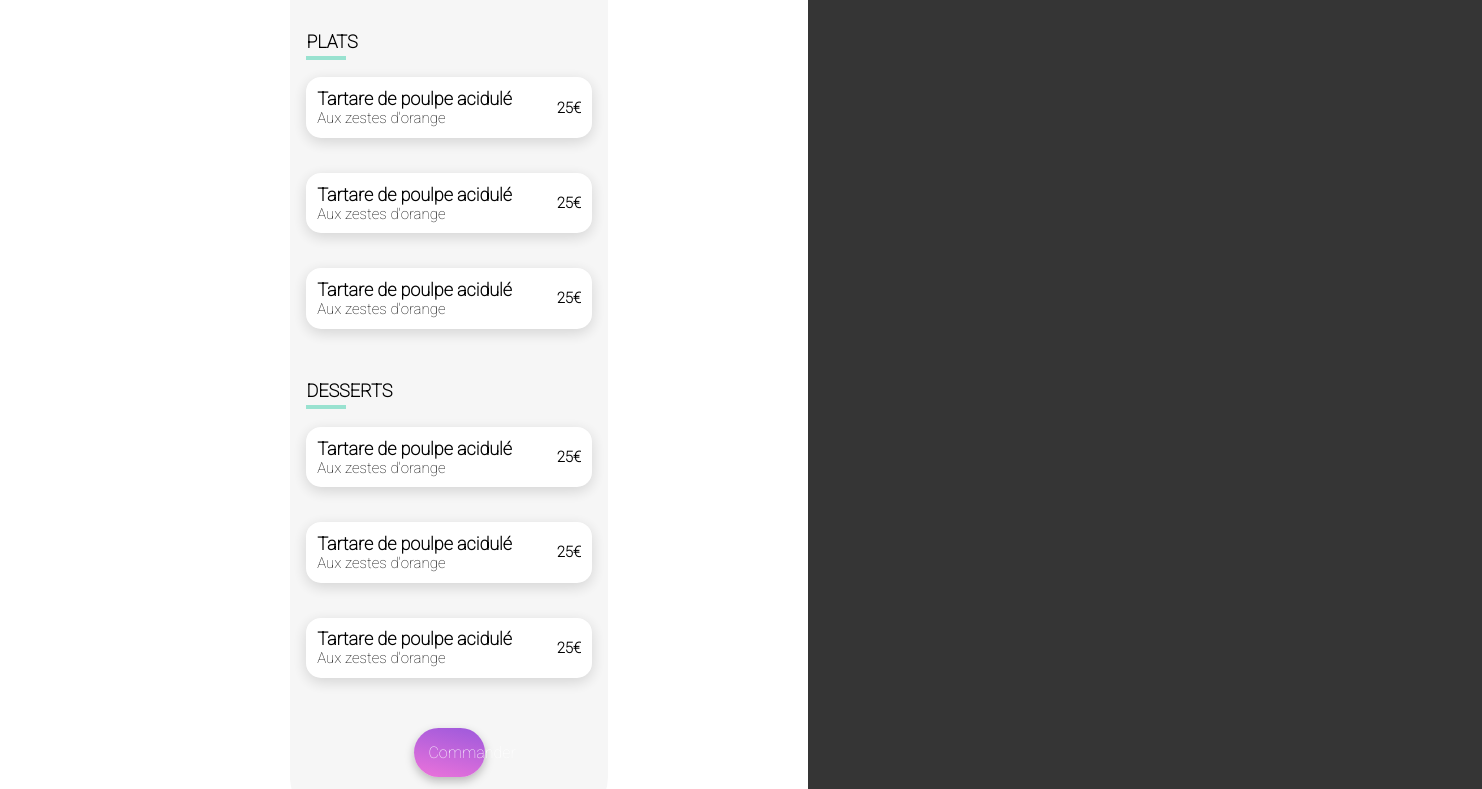
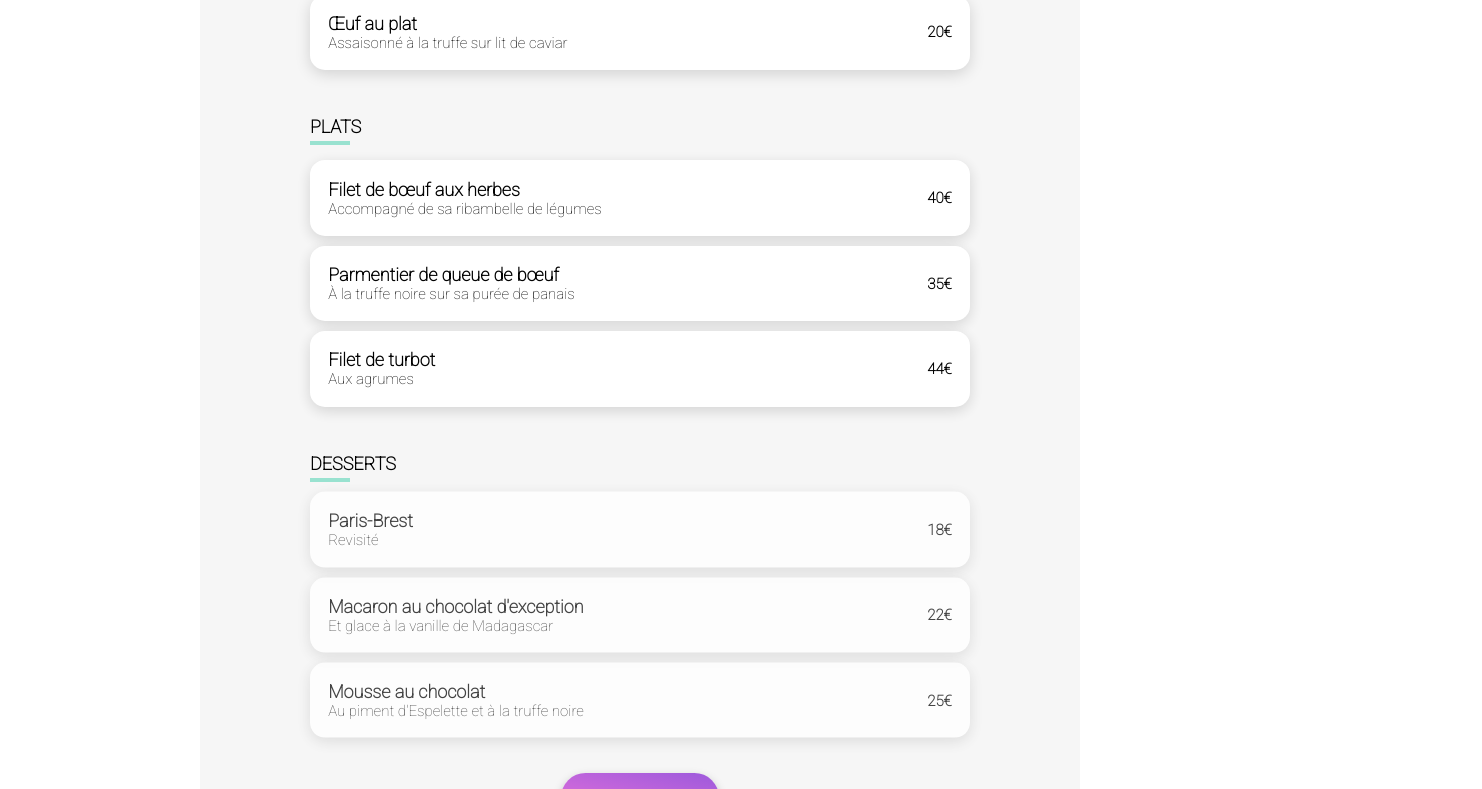
Before and after one commit to 0shirase/P4_OhMyFood-main, a website: page restaurants/a-la-francaise.html in a window 1280 px wide. Shown: the part 905-1694 px from the top of the page, 1482 px wide, since content can reach past the window. Drawn offline with Linux system fonts and the light colour scheme.

Commit message:
modifications de la max width 1440, padding btn et pages restaurants, animations de l'apparition des cards

```diff
--- a/restaurants/a-la-francaise.html
+++ b/restaurants/a-la-francaise.html
@@ -15,6 +15,7 @@
 </head>
 
 <body>
+    <section class="main-container">
         <header class="header">
             <a href="../index.html">
                 <i class="fa-solid fa-arrow-left header-arrow" aria-hidden="true"></i>
@@ -26,9 +27,9 @@
                 <img class="restaurants-img" src="../assets/images/restaurants/toa-heftiba-DQKerTsQwi0-unsplash.jpg"
                     alt="Image d'un plat">
             </div>
-        <section class="main-container">
+            <div class="main-menu">
                 <div class="menu-header">
-                <h1 class="section-title">À la française </h1>
+                    <h1 class="section-title">La palette du goût</h1>
                     <div class="menu-heart">
                         <i class="fa-regular fa-heart heart-empty"></i>
                         <i class="fa-solid fa-heart heart-full"></i>
@@ -36,12 +37,12 @@
                 </div>
                 <section class="entree">
                     <h3 class="title">ENTRÉES</h3>
-                <div class="menu-categories">
+                    <div class="entree-card">
                         <div class="card">
                             <div class="card-content">
                                 <div class="card-description">
-                                <h4>Tartare de poulpe acidulé</h4>
-                                <p>Aux zestes d'orange</p>
+                                    <h4>Fricassée d'escargots</h4>
+                                    <p>Au piment d'Espelette</p>
                                 </div>
                                 <div class="card-price">
                                     <p>25€</p>
@@ -52,11 +53,11 @@
                         <div class="card">
                             <div class="card-content">
                                 <div class="card-description">
-                                <h4>Tartare de poulpe acidulé</h4>
-                                <p>Aux zestes d'orange</p>
+                                    <h4>Foie gras de canard mi-cuit</h4>
+                                    <p>Et ses copeaux de truffe noire</p>
                                 </div>
                                 <div class="card-price">
-                                <p>25€</p>
+                                    <p>35€</p>
                                 </div>
                             </div>
                             <div class="card-checkout"></div>
@@ -64,11 +65,11 @@
                         <div class="card">
                             <div class="card-content">
                                 <div class="card-description">
-                                <h4>Tartare de poulpe acidulé</h4>
-                                <p>Aux zestes d'orange</p>
+                                    <h4>Œuf au plat</h4>
+                                    <p>Assaisonné à la truffe sur lit de caviar</p>
                                 </div>
                                 <div class="card-price">
-                                <p>25€</p>
+                                    <p>20€</p>
                                 </div>
                             </div>
                             <div class="card-checkout"></div>
@@ -77,15 +78,15 @@
                 </section>
                 <section class="plats">
                     <h2 class="title">PLATS</h2>
-                <div class="menu-categories">
+                    <div class="plats-card">
                         <div class="card">
                             <div class="card-content">
                                 <div class="card-description">
-                                <h4>Tartare de poulpe acidulé</h4>
-                                <p>Aux zestes d'orange</p>
+                                    <h4>Filet de bœuf aux herbes</h4>
+                                    <p>Accompagné de sa ribambelle de légumes</p>
                                 </div>
                                 <div class="card-price">
-                                <p>25€</p>
+                                    <p>40€</p>
                                 </div>
                             </div>
                             <div class="card-checkout"></div>
@@ -93,11 +94,11 @@
                         <div class="card">
                             <div class="card-content">
                                 <div class="card-description">
-                                <h4>Tartare de poulpe acidulé</h4>
-                                <p>Aux zestes d'orange</p>
+                                    <h4>Parmentier de queue de bœuf</h4>
+                                    <p>À la truffe noire sur sa purée de panais</p>
                                 </div>
                                 <div class="card-price">
-                                <p>25€</p>
+                                    <p>35€</p>
                                 </div>
                             </div>
                             <div class="card-checkout"></div>
@@ -105,11 +106,11 @@
                         <div class="card">
                             <div class="card-content">
                                 <div class="card-description">
-                                <h4>Tartare de poulpe acidulé</h4>
-                                <p>Aux zestes d'orange</p>
+                                    <h4>Filet de turbot</h4>
+                                    <p>Aux agrumes</p>
                                 </div>
                                 <div class="card-price">
-                                <p>25€</p>
+                                    <p>44€</p>
                                 </div>
                             </div>
                             <div class="card-checkout"></div>
@@ -118,15 +119,15 @@
                 </section>
                 <section class="desserts">
                     <h2 class="title">DESSERTS</h2>
-                <div class="menu-categories">
+                    <div class="dessert-card">
                         <div class="card">
                             <div class="card-content">
                                 <div class="card-description">
-                                <h4>Tartare de poulpe acidulé</h4>
-                                <p>Aux zestes d'orange</p>
+                                    <h4>Paris-Brest</h4>
+                                    <p>Revisité</p>
                                 </div>
                                 <div class="card-price">
-                                <p>25€</p>
+                                    <p>18€</p>
                                 </div>
                             </div>
                             <div class="card-checkout"></div>
@@ -134,11 +135,11 @@
                         <div class="card">
                             <div class="card-content">
                                 <div class="card-description">
-                                <h4>Tartare de poulpe acidulé</h4>
-                                <p>Aux zestes d'orange</p>
+                                    <h4>Macaron au chocolat d'exception </h4>
+                                    <p>Et glace à la vanille de Madagascar</p>
                                 </div>
                                 <div class="card-price">
-                                <p>25€</p>
+                                    <p>22€</p>
                                 </div>
                             </div>
                             <div class="card-checkout"></div>
@@ -146,8 +147,8 @@
                         <div class="card">
                             <div class="card-content">
                                 <div class="card-description">
-                                <h4>Tartare de poulpe acidulé</h4>
-                                <p>Aux zestes d'orange</p>
+                                    <h4>Mousse au chocolat </h4>
+                                    <p>Au piment d'Espelette et à la truffe noire</p>
                                 </div>
                                 <div class="card-price">
                                     <p>25€</p>
@@ -160,7 +161,7 @@
                 <div class="commander">
                     <button class="button">Commander</button>
                 </div>
-        </section>
+            </div>
         </main>
         <footer class="footer">
             <h2 class="section-title"> ohmyfood </h2>
@@ -183,6 +184,7 @@
                 </li>
             </ul>
         </footer>
+    </section>
 </body>
 
 </html>
--- a/sass/components/_buttons.scss
+++ b/sass/components/_buttons.scss
@@ -17,5 +17,6 @@
 
 .menu .button {
   border-radius: 25px;
-  width: 25%;
+  padding-left: 35px;
+  padding-right: 35px;
 }
--- a/sass/layout/_body.scss
+++ b/sass/layout/_body.scss
@@ -4,7 +4,6 @@
 
 body {
     margin: 0;
-    padding: 0 50px;
     width: 100%;
     display: flex;
     justify-content: center;
@@ -20,4 +19,5 @@ body {
 
 .main-container {
     max-width: 1440px;
+    width: 100%;
 }
--- a/sass/pages/_restaurants.scss
+++ b/sass/pages/_restaurants.scss
@@ -7,6 +7,14 @@
     width: 100%;
     height: 485px;
     object-fit: cover;
+}
+
+.menu body {
+    margin: 0;
+    padding: 0 50px;
+    width: 100%;
+    display: flex;
+    justify-content: center;
 }
 
 .menu .title {
@@ -44,7 +52,7 @@
     padding-bottom: 20px;
 }
 
-.menu .main-container {
+.menu .main-menu {
     background-color: #f6f6f6;
     display: flex;
     flex-direction: column;
@@ -167,9 +175,9 @@
 }
 
 @media (min-width: 1025px) {
-    .menu .main-container {
-        padding-left: 16px;
-        padding-right: 16px;
+    .menu .main-menu{
+        padding-left: 110px;
+        padding-right: 110px;
         margin-left:200px;
         margin-right: 200px;
     }
@@ -177,5 +185,6 @@
     .menu .menu-header {
         display: flex;
         justify-content: center;
+        padding-top: 20px;
     }
 }
--- a/sass/utils/_animation.scss
+++ b/sass/utils/_animation.scss
@@ -1,18 +1,18 @@
 /* CSS pour les éléments d'entrée */
-.menu-categories:nth-child(1) .card {
+.entree-card .card {
     animation: appearEntrance 1.5s ease forwards;
     opacity: 0;
   }
 
   /* CSS pour les éléments de plat */
-  .menu-categories:nth-child(2) .card {
+  .plats-card .card {
     animation: appearPlat 5.5s ease forwards;
     opacity: 0;
   }
 
   /* CSS pour les éléments de dessert */
-  .menu-categories:nth-child(3) .card {
-    animation: appearDessert 9.5s ease forwards;
+  .dessert-card .card {
+    animation: appearDessert 11.5s ease forwards;
     opacity: 0;
   }
 
```
Also changed, not shown: restaurants/la-palette-du-gout.html (+7 -5 lines), assets/style.css, 1 other file. Lines whose indentation alone changed are shown as unchanged.
